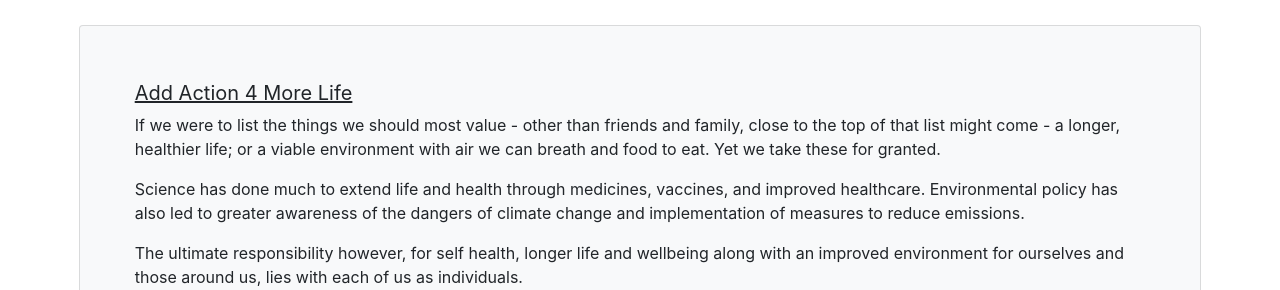
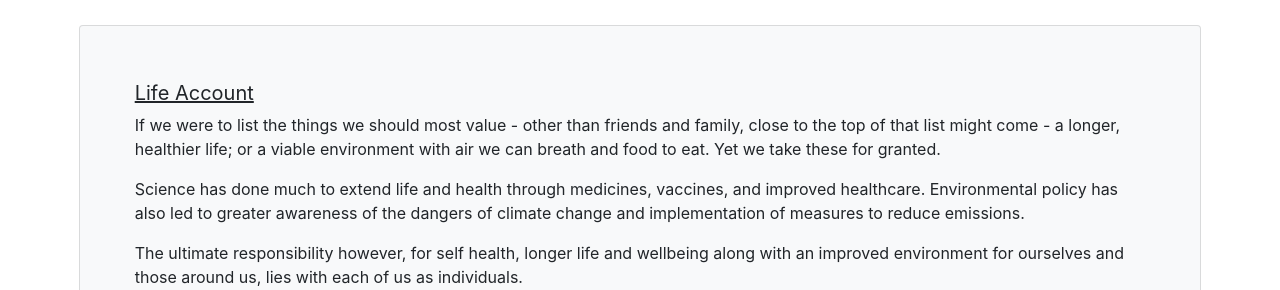
Before and after one commit to jordanbartlam/health_application_git, a Django app: page /about/ in a window 1280 px wide. Shown: the part 194-484 px from the top of the page. Run offline with Django 3.2, Linux system fonts and the light colour scheme; some libraries are stand-ins or nearby versions.

Commit message:
Added additional Allowed Hosts.

```diff
--- a/investmentAPI/settings.py
+++ b/investmentAPI/settings.py
@@ -26,7 +26,7 @@ SECRET_KEY = os.environ.get('DJANGO_SECRET_KEY', 'cm=v8ibk1pu5_r65)vk3ylt%ch9&=4
 # SECURITY WARNING: don't run with debug turned on in production!
 DEBUG = False
 
-ALLOWED_HOSTS = ['life-account.herokuapp.com', '127.0.0.1']
+ALLOWED_HOSTS = ['life-account.herokuapp.com', '127.0.0.1', 'lifeaccount.co.uk', 'www.lifeaccount.co.uk']
 
 # Application definition
 
--- a/portfolio/templates/about.html
+++ b/portfolio/templates/about.html
@@ -6,7 +6,7 @@
       <h1 class="display-4">About This Site</h1>
       <div class="card w-100 bg-light mt-4" style="padding:3%;">
         <div class="card-body text-left" style="padding:2%;">
-          <h5 class="lead"><strong><u>Add Action 4 More Life</u></strong></h5>
+          <h5 class="lead"><strong><u>Life Account</u></strong></h5>
           <p>If we were to list the things we should most value  - other than friends and family, close to the top of that list might come - a longer, healthier life; or a viable environment with air we can breath and food to eat. Yet we take these for granted.</p>
           <p>Science has done much to extend life and health through medicines, vaccines, and improved healthcare. Environmental policy has also led to greater awareness of the dangers of climate change and implementation of measures to reduce emissions.</p>
           <p>The ultimate responsibility however, for self health,  longer life and wellbeing along with an improved environment for ourselves and those around us, lies with each of us as individuals.</p>
```
